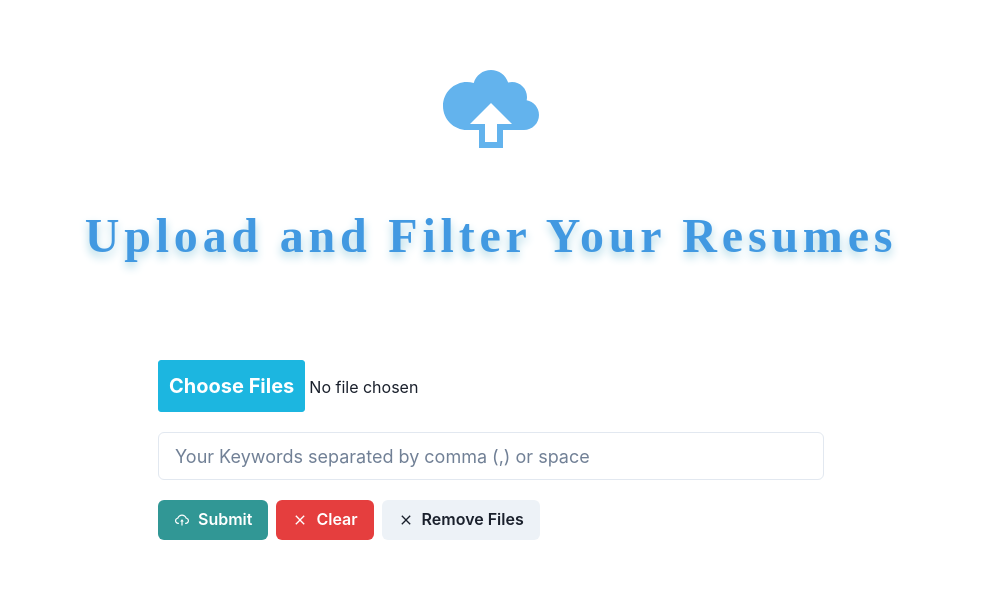
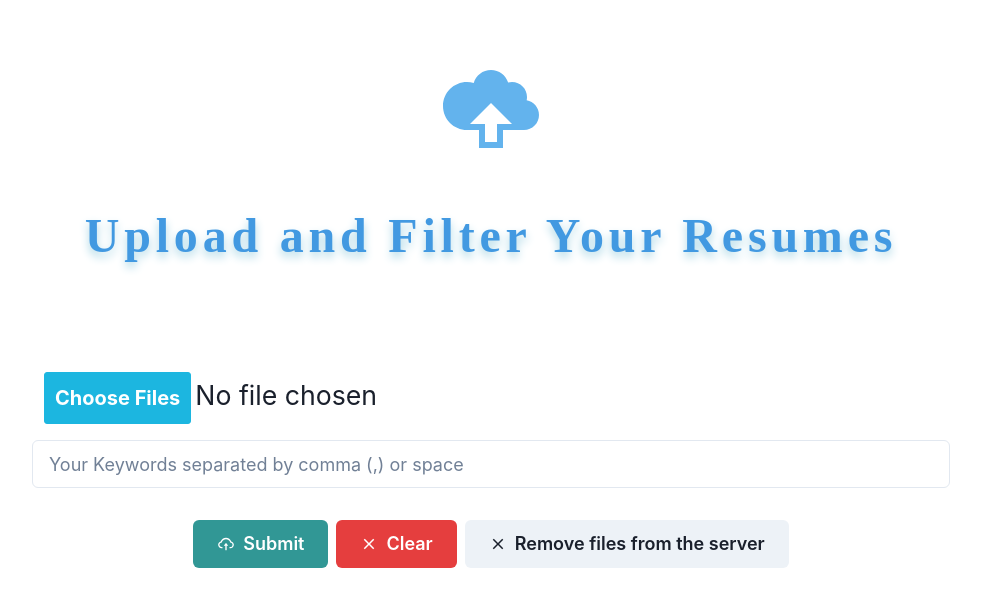
Before and after one commit to MD2990/resumeTextParserFrontEnd, a Next.js app: page / in a window 1280 px wide. Shown: the top 606 px of the page, without its empty margins (149-1130 px from the left). Built offline with nearby package versions, Linux system fonts and the light colour scheme.

Commit message:
ui Impro

```diff
--- a/pages/index.js
+++ b/pages/index.js
@@ -94,7 +94,7 @@ export default function Home() {
         <link rel="icon" href="/favicon.ico" />
       </Head>
 
-      <VStack m="2%" mt="5%" spacing={[2, 6, 8, 10]}>
+      <VStack px='2%'  m="4%" mt="5%" spacing={[2, 6, 8, 10]}  >
         <Box color={"blue.300"} fontSize={["2xl", "4xl", "6xl", "8xl"]}>
           <ImCloudUpload />
         </Box>
@@ -111,10 +111,10 @@ export default function Home() {
           Upload and Filter Your Resumes
         </Text>
 
-        <form onSubmit={handleSubmit}>
+        <form onSubmit={handleSubmit}  >
           <input
             className="choose"
-            size={"lg"}
+
             disabled={is_INPUT_disabled}
             required
             type="file"
@@ -133,41 +133,55 @@ export default function Home() {
             type="text"
             name="key"
             placeholder="Your Keywords separated by comma (,) or space"
-            my="5"
-            size={"lg"}
+            mb="5"
+            mt='1'
+
+            size={["sm", "md", "lg"]}
             required
             w="full"
             value={keywords}
           />
 
-          <HStack>
+          <Wrap justify={'center'}  p={[1,2,3]}>
+            <WrapItem>
+
             <Button
               leftIcon={<AiOutlineCloudUpload />}
               colorScheme="teal"
               variant="solid"
               disabled={is_BTN_disabled || !keywords.length}
               type="submit"
+              size={["sm", "md", "lg"]}
               >
               Submit
             </Button>
+              </WrapItem>
+              <WrapItem>
+
             <Button
               colorScheme="red"
               variant="solid"
               leftIcon={<MdClear />}
               disabled={is_BTN_disabled && !keywords.length}
               onClick={cleanUp}
+              size={["sm", "md", "lg"]}
               >
               Clear
             </Button>
+            </WrapItem>
+            <WrapItem>
+
             <Button
+            size={["sm", "md", "lg"]}
             colorScheme="gray"
             variant="solid"
             leftIcon={<MdClear />}
             onClick={removeFilesFromServer}
             >
-              Remove Files
+              Remove files from the server
             </Button>
-          </HStack>
+              </WrapItem>
+          </Wrap>
         </form>
 
         {status && <h4>{status}</h4>}
--- a/styles/globals.css
+++ b/styles/globals.css
@@ -13,3 +13,59 @@
 a {
   text-decoration: none !important ;
 }
+@media only screen and (min-width: 600px) {
+  /* For tablets: */
+  .choose  {font-size: 15pt;
+
+  }
+
+}
+
+
+
+
+
+/* Extra small devices (phones, 600px and down) */
+@media only screen and (max-width: 600px) {
+
+   .choose    {font-size: 8pt;
+
+
+  }
+}
+
+/* Small devices (portrait tablets and large phones, 600px and up) */
+@media only screen and (min-width: 600px) {
+   .choose {font-size: 12pt;
+
+    padding: 6px 6px;}
+
+
+}
+
+/* Medium devices (landscape tablets, 768px and up) */
+@media only screen and (min-width: 768px) {
+  .choose {font-size: 15pt;
+    padding: 8px 8px;
+  }
+
+
+}
+
+/* Large devices (laptops/desktops, 992px and up) */
+@media only screen and (min-width: 992px) {
+
+  .choose {font-size: 18pt;
+    padding: 10px 10px;
+  }
+
+}
+
+/* Extra large devices (large laptops and desktops, 1200px and up) */
+@media only screen and (min-width: 1200px) {
+  .choose {font-size: 20pt;
+    padding: 12px 12px;
+  }
+
+
+}
```
Lines whose indentation alone changed are shown as unchanged.
